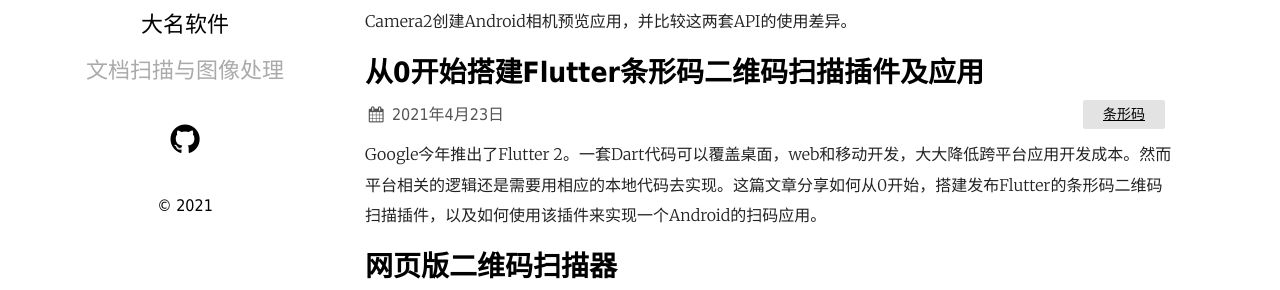
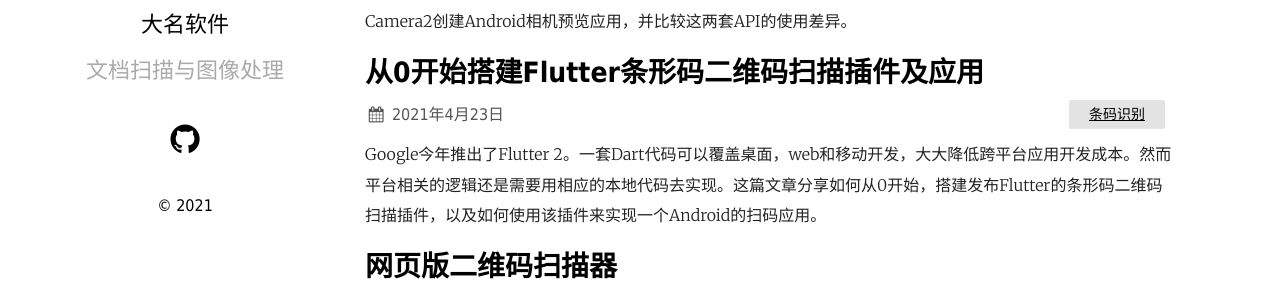
Before and after one commit to damingsoft/damingsoft.github.io, a Jekyll site: the page built from index.md, in a window 1280 px wide and 900 px high. Shown: the part 286-576 px from the top of the window. Built offline with Jekyll 4.4.1, drawn with Linux system fonts in a browser that asks for light colours.

Commit message:
update category

```diff
--- a/_posts/2021-4-23-flutter-barcode-scanner.md
+++ b/_posts/2021-4-23-flutter-barcode-scanner.md
@@ -2,7 +2,7 @@
 layout: post
 title: 从0开始搭建Flutter条形码二维码扫描插件及应用
 date:   2021-04-23 09:57:36 +0530
-categories: 条形码
+categories: 条码识别
 ---
 
 Google今年推出了Flutter 2。一套Dart代码可以覆盖桌面，web和移动开发，大大降低跨平台应用开发成本。然而平台相关的逻辑还是需要用相应的本地代码去实现。这篇文章分享如何从0开始，搭建发布Flutter的条形码二维码扫描插件，以及如何使用该插件来实现一个Android的扫码应用。
```
